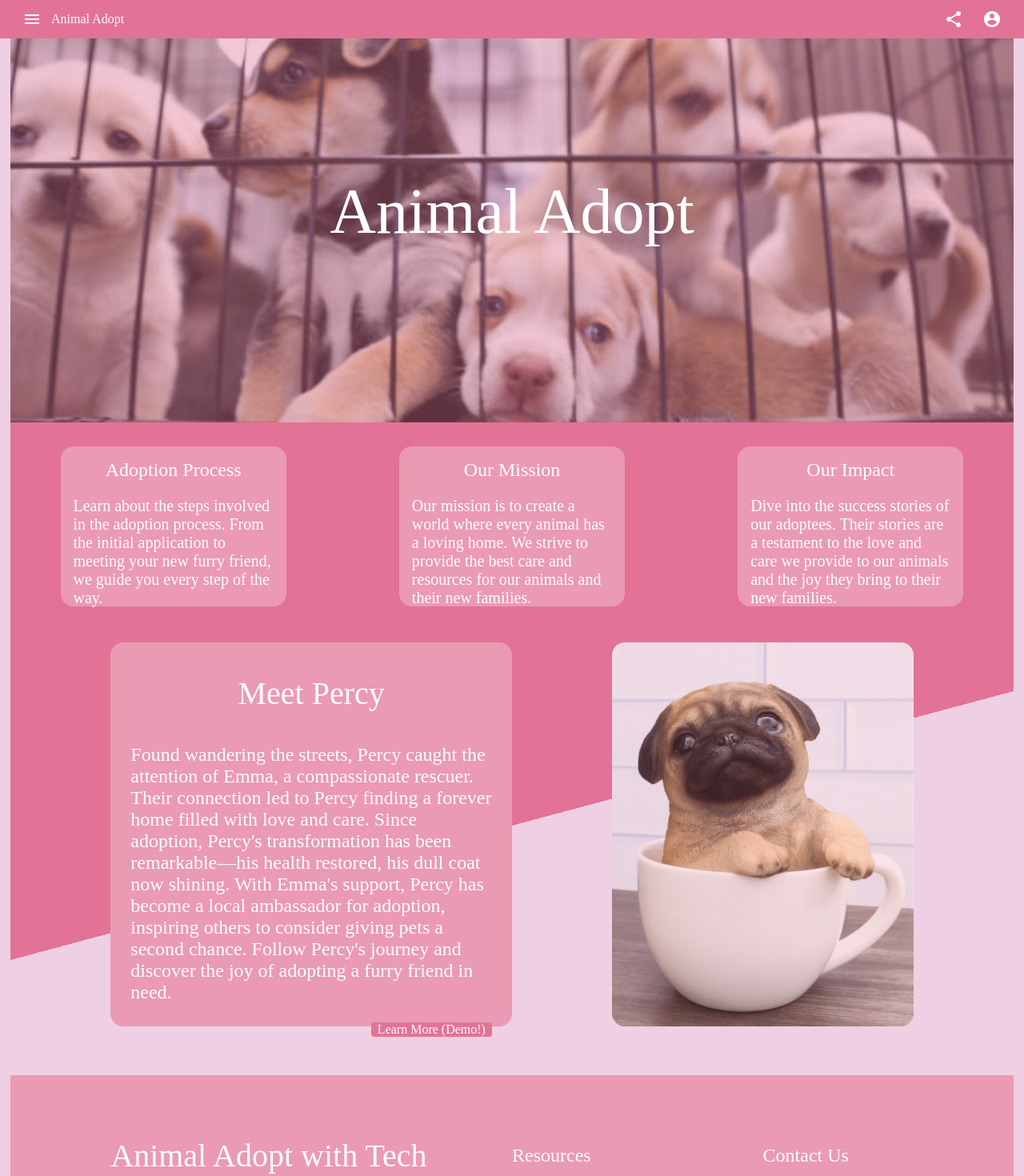
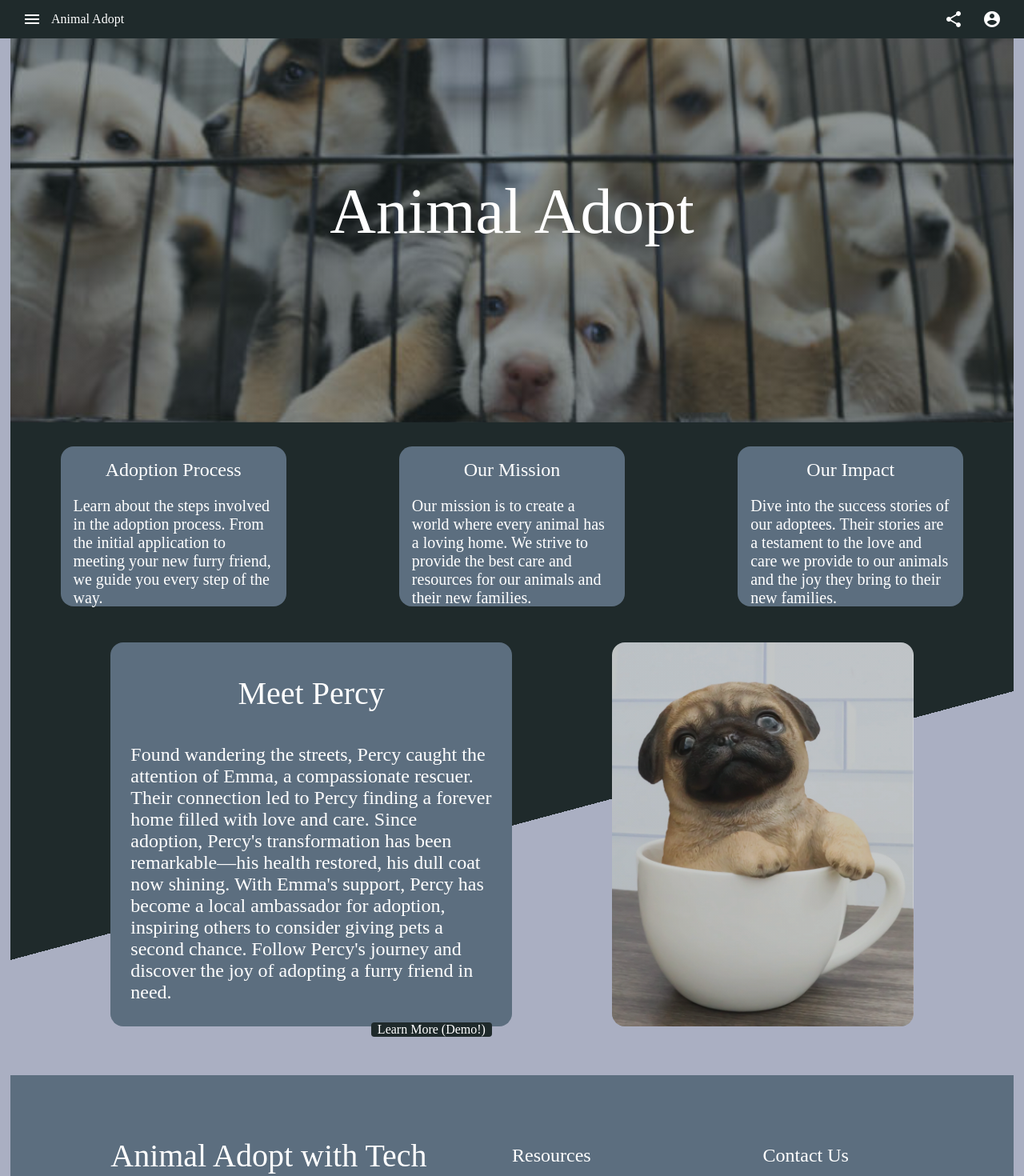
Before and after one commit to j-w-s/senior-capstone, an Angular app: page / in a window 1280 px wide. Shown: the top 1470 px of the page at 80% size. Built offline with nearby package versions, Linux system fonts and the light colour scheme.

Commit message:
color pal change

```diff
--- a/src/app/components/landing-page/landing-page.component.html
+++ b/src/app/components/landing-page/landing-page.component.html
@@ -4,7 +4,7 @@
     <div class="title">Animal Adopt</div>
   </div>
 
-  <div style="height: 32vh; width: 100%; background-color: #E27396;">
+  <div style="height: 32vh; width: 100%; background-color: #1f2a2b;">
 
     <div fxLayout="row wrap" fxLayoutGap="12.5%" style="margin-left: 5%; margin-right: 5%;">
 
--- a/src/app/components/landing-page/landing-page.component.scss
+++ b/src/app/components/landing-page/landing-page.component.scss
@@ -1,5 +1,5 @@
 .image-container {
-  background-image: linear-gradient(rgba(226, 115, 150, 0.4), rgba(226, 115, 150, 0.4)), url('/assets/dogs-in-pound.jpg');
+  background-image: linear-gradient(rgba(31, 42, 43, 0.5), rgba(31, 42, 43, 0.5)), url('/assets/dogs-in-pound.jpg');
   background-repeat: no-repeat;
   background-size: 100%;
   background-position: center;
@@ -20,7 +20,7 @@
 .landing-card-ad {
   height: 25vh;
   width: 25vh;
-  background-color: #ea9ab2;
+  background-color: #5c6e7f;
   color: white;
   border-radius: 2vh;
   transform: translateY(15%);
@@ -46,7 +46,7 @@
   height: 60vh;
   border-radius: 2vh;
   margin-left: 10%;
-  background-color: #ea9ab2;
+  background-color: #5c6e7f;
   color: white;
   justify-content: center;
   align-items: center;
@@ -57,7 +57,7 @@
   width: 30%;
   height: 60vh;
   margin-top: 1.5%;
-  background-image: linear-gradient(rgba(226, 115, 150, 0.2), rgba(226, 115, 150, 0.2)), url('/assets/pugster.webp');
+  background-image: linear-gradient(rgba(31, 42, 43, 0.25), rgba(31, 42, 43, 0.25)), url('/assets/pugster.webp');
   background-repeat: no-repeat;
   background-size: cover;
   background-position: center;
@@ -66,8 +66,8 @@
 }
 
 .diagonal-split-background {
-  background-color: #E27396;
-  background-image: -webkit-linear-gradient(105deg, #EFCFE3 50%, #E27396 50%);
+  background-color: #1f2a2b;
+  background-image: -webkit-linear-gradient(105deg, #aaafc2 50%, #1f2a2b 50%);
 }
 
 .footer-top {
@@ -75,7 +75,7 @@
   justify-content: space-between;
   height: 25vh;
   width: 100%;
-  background-color: #EA9AB2;
+  background-color: #5c6e7f;
   justify-content: center;
   align-items: center;
 }
@@ -97,7 +97,7 @@
 .footer-bottom {
   height: 10vh;
   width: 100%;
-  background-color: #EA9AB2;
+  background-color: #5c6e7f;
   justify-content: center;
   align-items: center;
 }
@@ -122,7 +122,7 @@
 .rounded-button {
   margin-right: 5%;
   color: white;
-  background-color: #E27396;
+  background-color: #1f2a2b;
   font-size: 2vh;
   border-radius: 0.5vh;
   transition: background-color 0.25s ease-in-out;
--- a/src/app/components/navbar/navbar.component.html
+++ b/src/app/components/navbar/navbar.component.html
@@ -1,5 +1,5 @@
 <div style="height: 100%; width: 100%;">
-  <mat-toolbar style="background: #e27396; color: #fff; " fxLayout="row" fxLayoutAlign="start center">
+  <mat-toolbar style="background: #1f2a2b; color: #fff; " fxLayout="row" fxLayoutAlign="start center">
 
     <button mat-icon-button [matMenuTriggerFor]="clickmenu">
       <mat-icon>menu</mat-icon>
--- a/src/styles.scss
+++ b/src/styles.scss
@@ -2,8 +2,8 @@
 body {
   margin: 0;
   padding: 0;
-  color: #efcfe3;
-  background-color: #efcfe3 !important;
+  color: #aaafc2;
+  background-color: #aaafc2 !important;
 }
 
 * {
```
